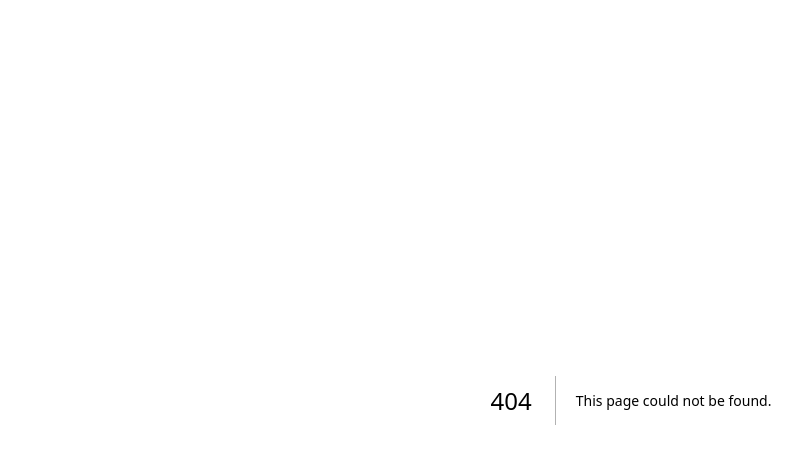
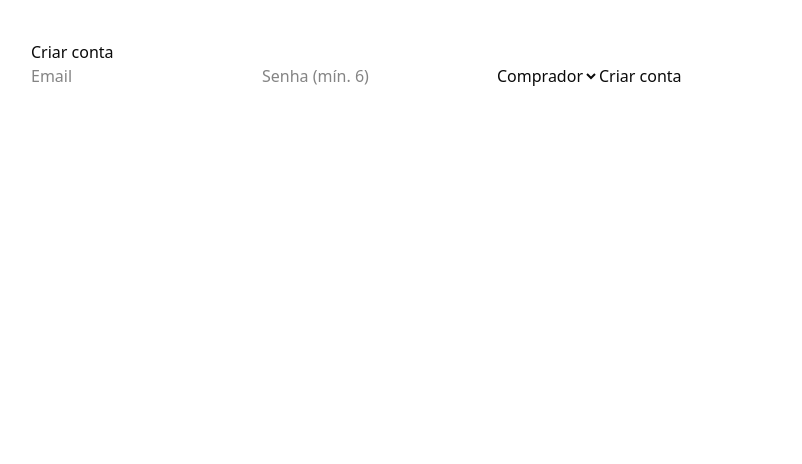
Before and after one commit to LucasMarsiglia/atelie-inteligente, a Next.js app: page /cadastrar in a window 1280 px wide. Before the commit this address had no page. Shown: the top 464 px of the page, without its empty margins (9-811 px from the left). Built offline with nearby package versions, Linux system fonts and the light colour scheme; no server answers.

Commit message:
Create page.tsx

```diff
--- /dev/null
+++ b/src/app/cadastrar/page.tsx
@@ -0,0 +1,71 @@
+'use client';
+
+import { useState } from 'react';
+import { supabase } from '@/lib/supabaseClient';
+import { useRouter } from 'next/navigation';
+
+export default function CadastrarPage() {
+  const router = useRouter();
+  const [email, setEmail] = useState('');
+  const [password, setPassword] = useState('');
+  const [role, setRole] = useState<'comprador' | 'ceramista'>('comprador');
+  const [loading, setLoading] = useState(false);
+
+  async function handleSignup() {
+    setLoading(true);
+
+    const { data, error } = await supabase.auth.signUp({
+      email,
+      password,
+    });
+
+    if (error || !data.user) {
+      alert(error?.message || 'Erro ao criar usuário');
+      setLoading(false);
+      return;
+    }
+
+    const { error: profileError } = await supabase.from('profiles').insert({
+      id: data.user.id,
+      email,
+      role,
+      plan: 'free',
+    });
+
+    if (profileError) {
+      alert('Erro ao criar perfil');
+      setLoading(false);
+      return;
+    }
+
+    router.push('/login');
+  }
+
+  return (
+    <div style={{ padding: 40 }}>
+      <h1>Criar conta</h1>
+
+      <input
+        placeholder="Email"
+        value={email}
+        onChange={(e) => setEmail(e.target.value)}
+      />
+
+      <input
+        type="password"
+        placeholder="Senha (mín. 6)"
+        value={password}
+        onChange={(e) => setPassword(e.target.value)}
+      />
+
+      <select value={role} onChange={(e) => setRole(e.target.value as any)}>
+        <option value="comprador">Comprador</option>
+        <option value="ceramista">Ceramista</option>
+      </select>
+
+      <button onClick={handleSignup} disabled={loading}>
+        {loading ? 'Criando...' : 'Criar conta'}
+      </button>
+    </div>
+  );
+}
```
